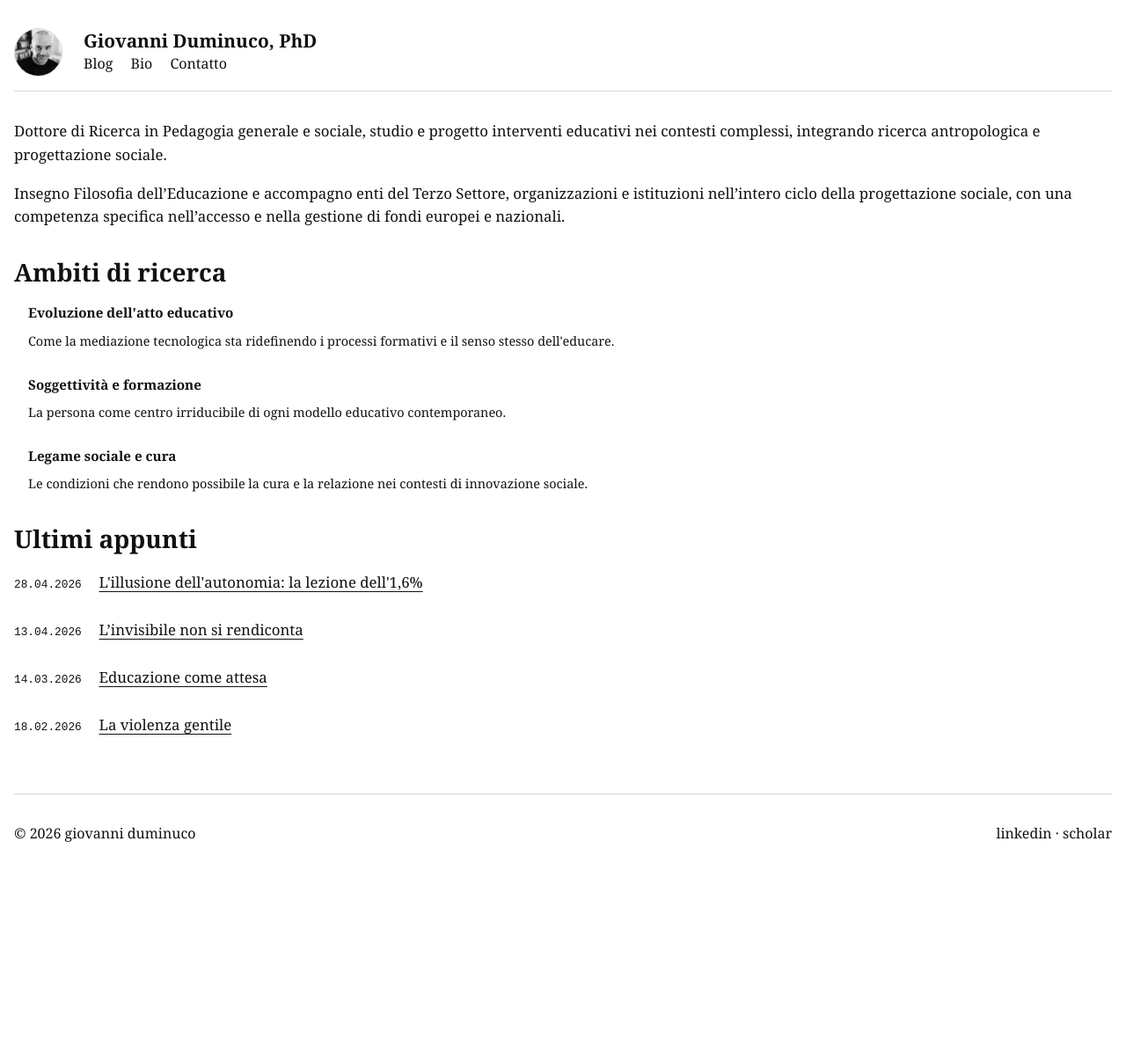
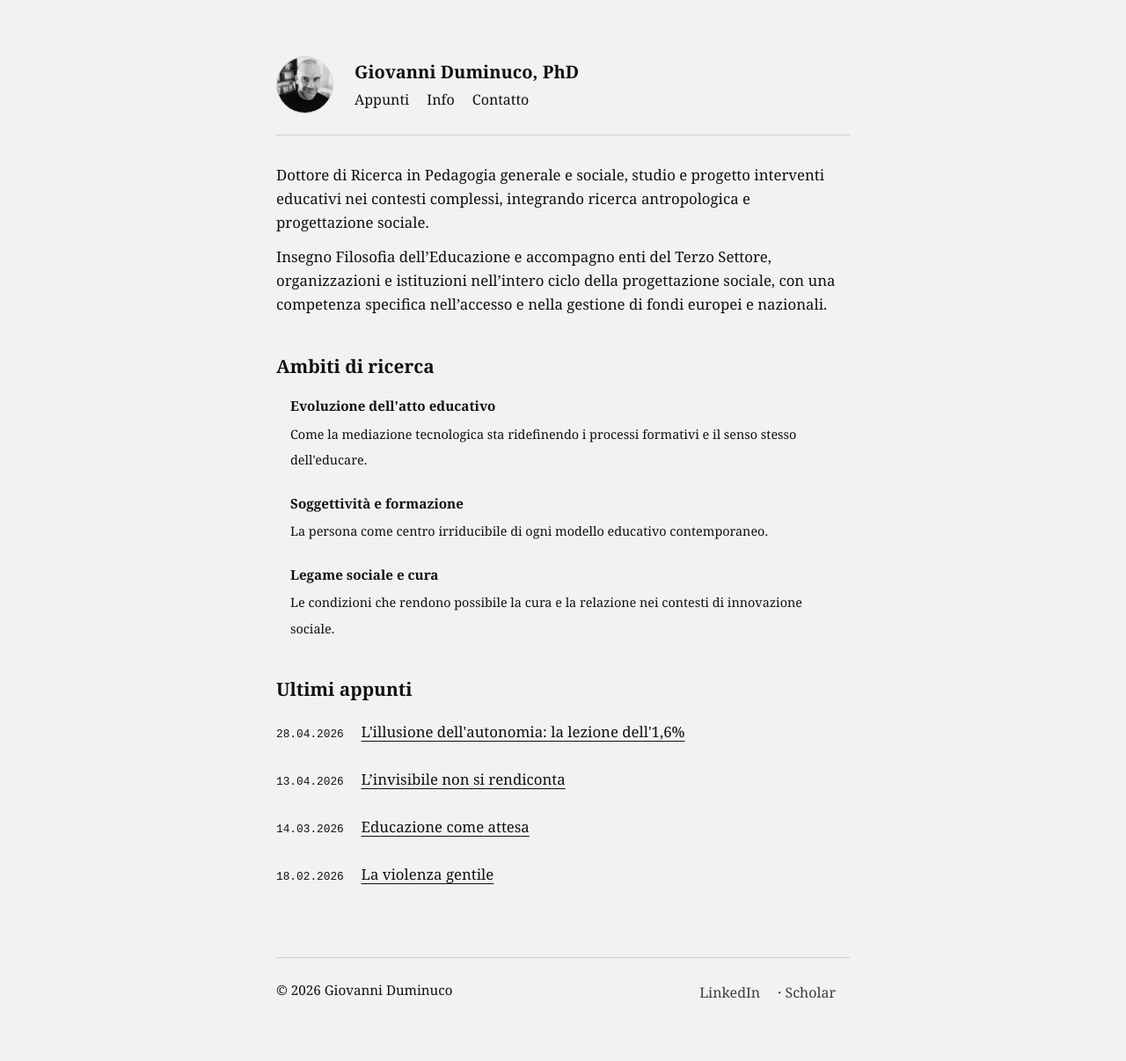
Before and after one commit to dumgio/dumgio.github.io, a Jekyll site: the page built from index.html, in a window 1280 px wide. Shown: the whole page at 88% size. Built offline with Jekyll 4.4.1, drawn with Linux system fonts in a browser that asks for light colours; some web fonts are replaced; before the commit the page ends 1008 px from its top, so only the background shows below that.

Commit message:
Update default.html

```diff
--- a/_layouts/default.html
+++ b/_layouts/default.html
@@ -2,7 +2,7 @@
 <html lang="it">
 <head>
     <meta charset="utf-8">
-    <meta name="viewport" content="width=device-width, initial-scale=1.0, maximum-scale=5">
+    <meta name="viewport" content="width=device-width, initial-scale=1.0">
 
     <title>{% if page.url == "/" %}Giovanni Duminuco, PhD | Ricerca Pedagogica e Sociale{% else %}{{ page.title }} | Giovanni Duminuco, PhD{% endif %}</title>
 
@@ -19,134 +19,135 @@
         }
 
         :root {
-            --bg-color: #FFFFFF;
+            --bg-color: #f2f2f2;
             --text-color: #111;
             --color-primary: #1a0dab;
-            --spacing: 1rem;
             --max-width: 700px;
+            --border-light: #96909061;
         }
 
         @media (prefers-color-scheme: dark) {
             :root {
-                --bg-color: #222;
-                --text-color: #fff;
+                --bg-color: #0f1417;
+                --text-color: #d0d0d0;
                 --color-primary: wheat;
             }
         }
 
-        * { box-sizing: border-box; }
+        * { box-sizing: border-box; margin: 0; padding: 0; }
+
+        html {
+            background-color: var(--bg-color);
+        }
 
         body {
-            max-width: var(--m-width);
+            max-width: var(--max-width);
             margin: 0 auto;
-            padding: var(--spacing);
+            padding: 4rem 1.5rem;
             background: var(--bg-color);
             color: var(--text-color);
-            /* Qui usiamo il font Serif per TUTTO il corpo, inclusi titolo e nav */
             font-family: 'Bespoke Serif', Georgia, serif !important;
-            font-size: 1.165rem;
+            font-size: 1.15rem;
             line-height: 1.6;
-            transition: background-color 0.3s ease, color 0.3s ease;
-        }
-
-        @media screen and (max-width: 620px) {
-            body {
-                font-size: 1.125rem !important;
-                line-height: 1.55 !important;
-            }
+            -webkit-font-smoothing: antialiased;
         }
 
         header {
-            border-bottom: 1px solid #96909061;
+            border-bottom: 1px solid var(--border-light);
             display: flex;
             align-items: center;
-            padding: 1rem 0;
+            padding-bottom: 1.5rem;
+            margin-bottom: 2rem;
         }
 
         .profile-photo {
-            width: 55px;
-            height: 55px;
+            width: 65px;
+            height: 65px;
             border-radius: 50%;
             object-fit: cover;
             margin-right: 1.5rem;
-            border: 1px solid #96909061;
+            border: 1px solid var(--border-light);
         }
 
-        .title-group {
-            display: flex;
-            flex-direction: column;
-        }
-
-        /* Titolo con lo stesso font del blog di Dave Lee */
         .title h1 {
-            font-size: 1.3rem;
+            font-size: 1.25rem;
+            font-weight: 600;
             margin: 0;
-            font-weight: 600;
-            font-family: 'Bespoke Serif', Georgia, serif !important;
         }
 
         header a { text-decoration: none; color: inherit; }
 
         nav {
-            margin-top: 0.1rem;
+            margin-top: 0.2rem;
             font-size: 1rem;
         }
 
         nav a {
-            margin-right: var(--spacing);
+            margin-right: 1rem;
             text-decoration: none;
             color: inherit;
-            font-family: 'Bespoke Serif', Georgia, serif !important;
         }
 
         main {
-            margin: 2rem 0 3rem 0;
+            margin-bottom: 4rem;
         }
 
+        /* Stile dei Link Dave Lee */
         a {
             color: currentColor;
-            text-decoration-color: currentColor;
-            text-decoration-thickness: 0.1ex;
-            text-underline-offset: 0.3ex;
+            text-decoration: underline;
+            text-decoration-thickness: 1px;
+            text-underline-offset: 3px;
         }
 
         a:hover {
             color: var(--color-primary);
-            text-decoration-color: var(--color-primary);
-            text-decoration: underline;
         }
 
-        h1, h2, h3, h4, h5, h6 {
+        h2 {
+            font-size: 1.3rem;
+            margin: 2.5rem 0 1rem;
             font-weight: 600;
-            line-height: 1.25;
-            margin-top: 2rem;
-            margin-bottom: 1rem;
+        }
+
+        /* LA LINEA DI DAVE LEE */
+        hr {
+            border: none;
+            border-top: 1px solid var(--border-light);
+            margin: 2.5rem 0;
         }
 
         footer {
-            margin-top: 4rem;
-            padding: 2rem 0;
-            font-size: 1rem;
-            border-top: 1px solid #96909061;
-            text-transform: lowercase;
+            margin-top: 5rem;
+            padding-top: 1.5rem;
+            border-top: 1px solid var(--border-light);
+            font-size: 0.95rem;
+            display: flex;
+            justify-content: space-between;
+            flex-wrap: wrap;
         }
 
-        footer a { text-decoration: none; color: inherit; }
+        footer a { text-decoration: none; opacity: 0.8; }
+        footer a:hover { text-decoration: underline; opacity: 1; }
+
+        @media screen and (max-width: 600px) {
+            body { padding: 2rem 1.2rem; }
+            header { flex-direction: row; align-items: center; }
+            .profile-photo { width: 55px; height: 55px; }
+        }
     </style>
 </head>
-<body class="home">
+<body>
 
     <header>
         <img src="/profile.jpg" alt="Giovanni Duminuco" class="profile-photo">
-
         <div class="title-group">
             <a class="title" href="/">
                 <h1>Giovanni Duminuco, PhD</h1>
             </a>
-
             <nav>
-                <a href="/blog">Blog</a>
-                <a href="/info">Bio</a>
+                <a href="/blog">Appunti</a>
+                <a href="/info">Info</a>
                 <a href="mailto:giovanni.duminuco@gmail.com">Contatto</a>
             </nav>
         </div>
@@ -158,10 +159,10 @@
 
     <footer>
         <span>&copy; {{ "now" | date: "%Y" }} Giovanni Duminuco</span>
-        <span style="float: right;">
+        <nav>
             <a href="https://www.linkedin.com/in/dumgio/" target="_blank">LinkedIn</a> &middot;
             <a href="https://scholar.google.com/citations?user=lpBSylMAAAAJ&hl=it" target="_blank">Scholar</a>
-        </span>
+        </nav>
     </footer>
 
 </body>
```
